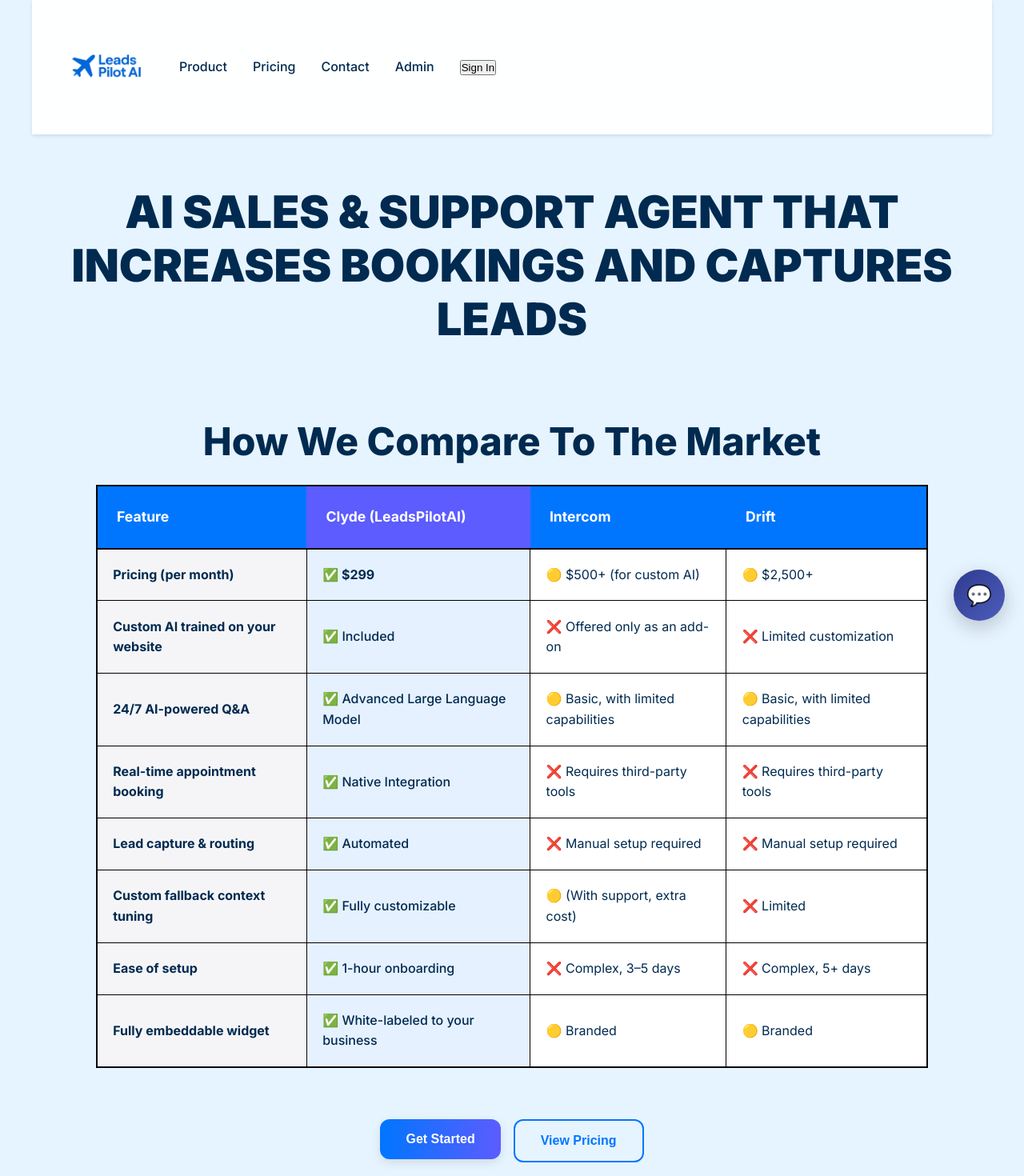
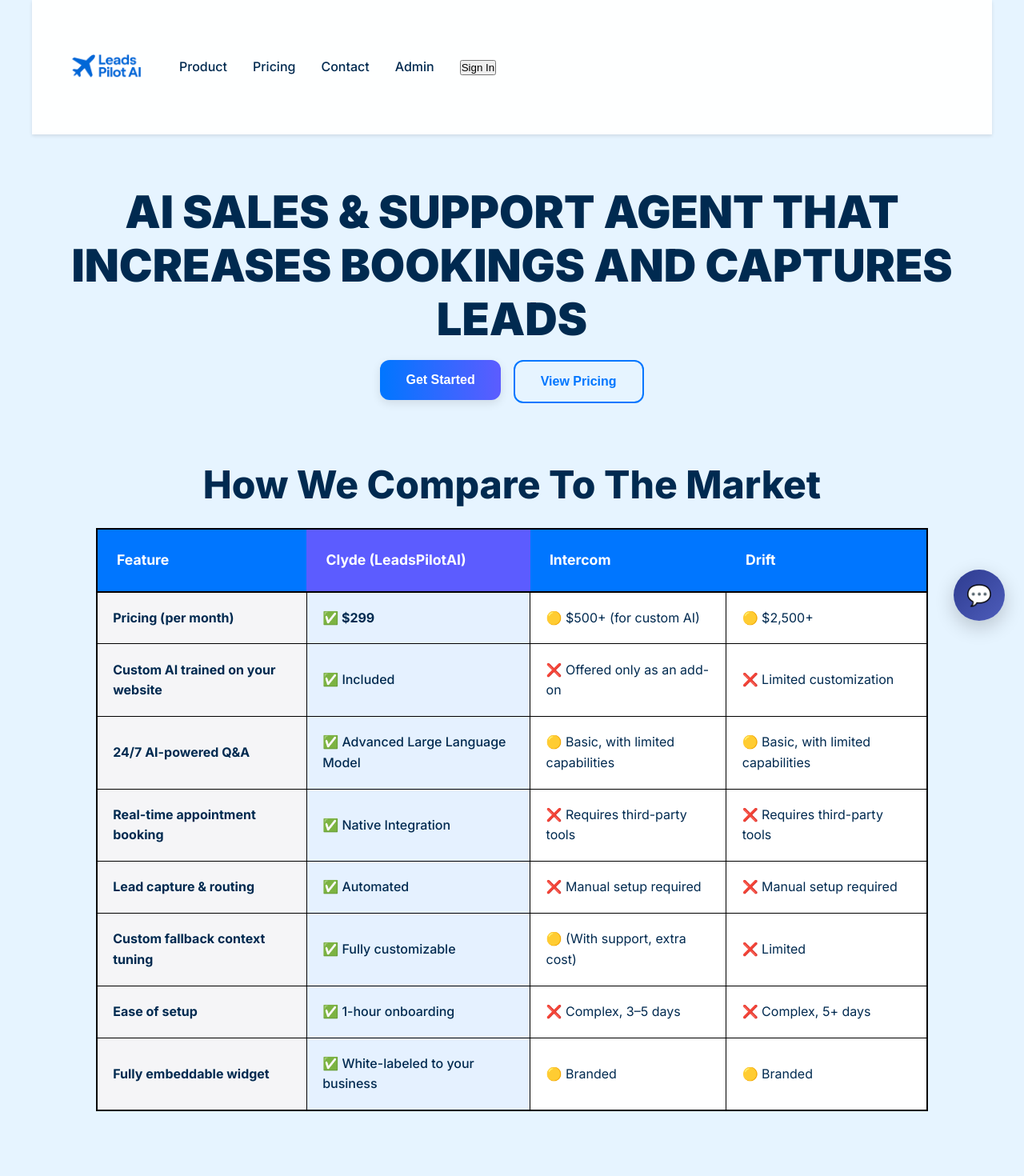
Before and after one commit to palmer95/LeadsPilotAi-Site, a Next.js app: page / in a window 1280 px wide. Shown: the top 1470 px of the page at 80% size. Built offline with nearby package versions, Linux system fonts and the light colour scheme.

Commit message:
fix: order

```diff
--- a/src/app/page.tsx
+++ b/src/app/page.tsx
@@ -10,6 +10,16 @@ export default function Home() {
           <h1 className="hero-title">
             AI SALES & SUPPORT AGENT THAT INCREASES BOOKINGS AND CAPTURES LEADS
           </h1>
+
+          <div className="hero-cta">
+            <Link href="/contact">
+              <button className="btn-primary">Get Started</button>
+            </Link>
+            <Link href="/pricing">
+              <button className="btn-secondary">View Pricing</button>
+            </Link>
+          </div>
+
           {/* Comparison Chart */}
           <section className="comparison">
             <h2 className="section-title">How We Compare To The Market</h2>
@@ -107,14 +117,6 @@ export default function Home() {
               </table>
             </div>
           </section>
-          <div className="hero-cta">
-            <Link href="/contact">
-              <button className="btn-primary">Get Started</button>
-            </Link>
-            <Link href="/pricing">
-              <button className="btn-secondary">View Pricing</button>
-            </Link>
-          </div>
         </div>
 
         {/* Testimonials Section */}
--- a/src/app/product/page.tsx
+++ b/src/app/product/page.tsx
@@ -78,7 +78,7 @@ export default function ProductPage() {
 
       {/* Comparison Chart */}
       <section className="comparison">
-        <h2 className="section-title">How We Compare To The Market</h2>
+        <h2 className="section-title">Our Software Versus The Market</h2>
         <div className="comparison-table-wrapper">
           <table className="comparison-table">
             <thead>
```
